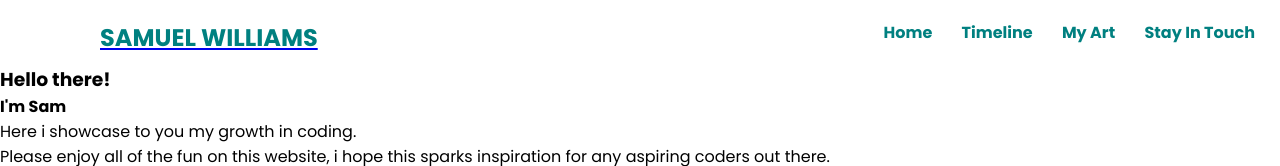
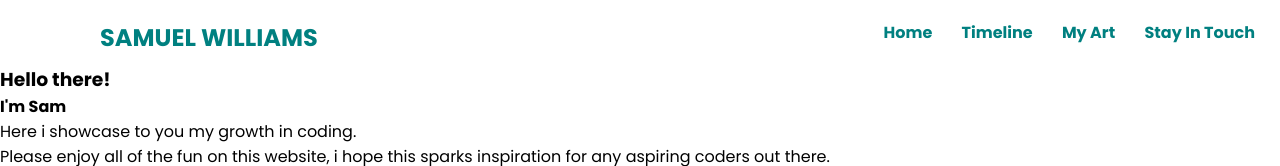
Before and after one commit to swilliamssw/Samuel-Williams, a plain HTML site: page index.html in a window 1280 px wide. Shown: the top 166 px of the page. Drawn offline with Linux system fonts and the light colour scheme.

Commit message:
text decoration removed from the title (Corrected).

```diff
--- a/style.css
+++ b/style.css
@@ -24,8 +24,6 @@ body {
         background-size: cover;
         background-position: center top;
     }
-
-
     /* Navigation Bar and Header Section */
 
     .header {
@@ -43,6 +41,9 @@ body {
         padding-left: 100px;
         background-color: transparent;
         color: teal;
+    }
+
+    .title a {
         text-decoration: none;
     }
 
```
Lines whose indentation alone changed are shown as unchanged.
